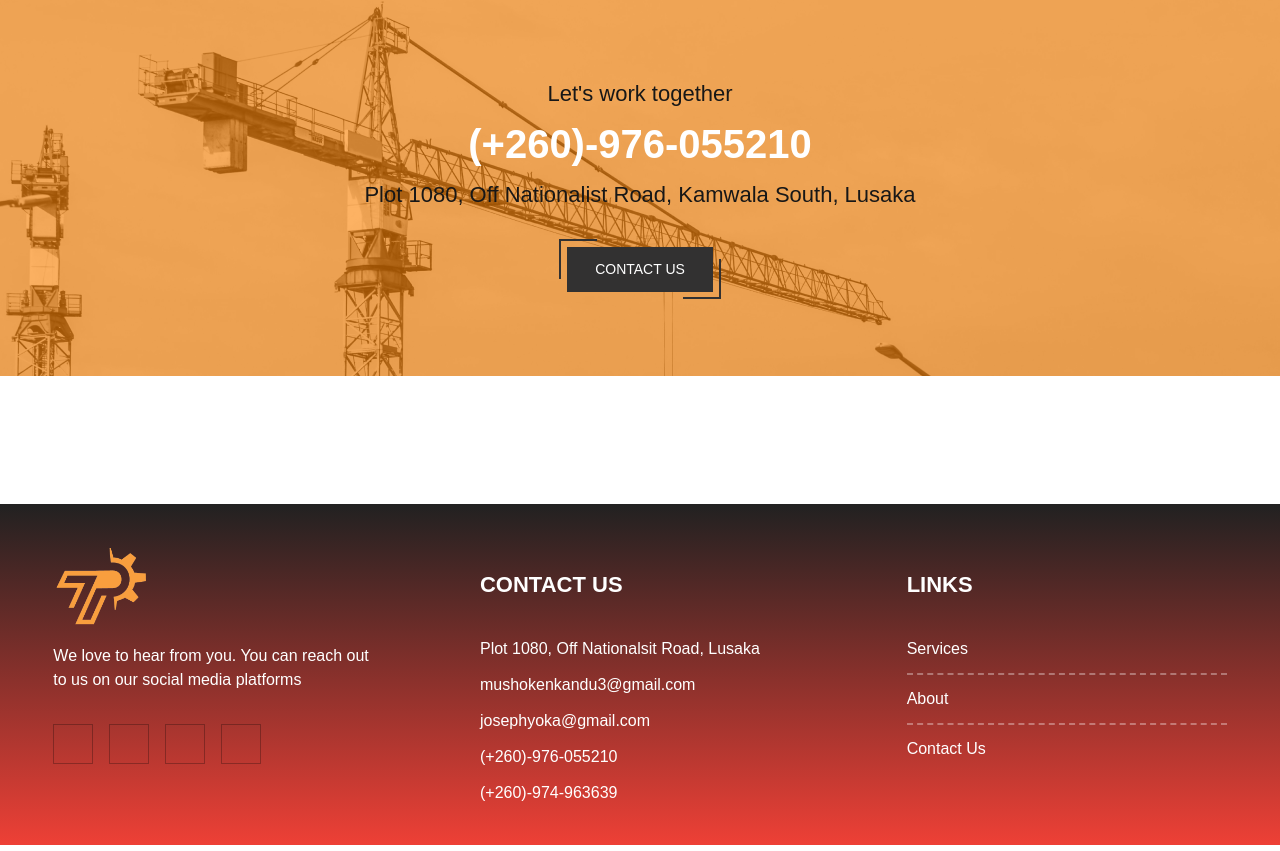
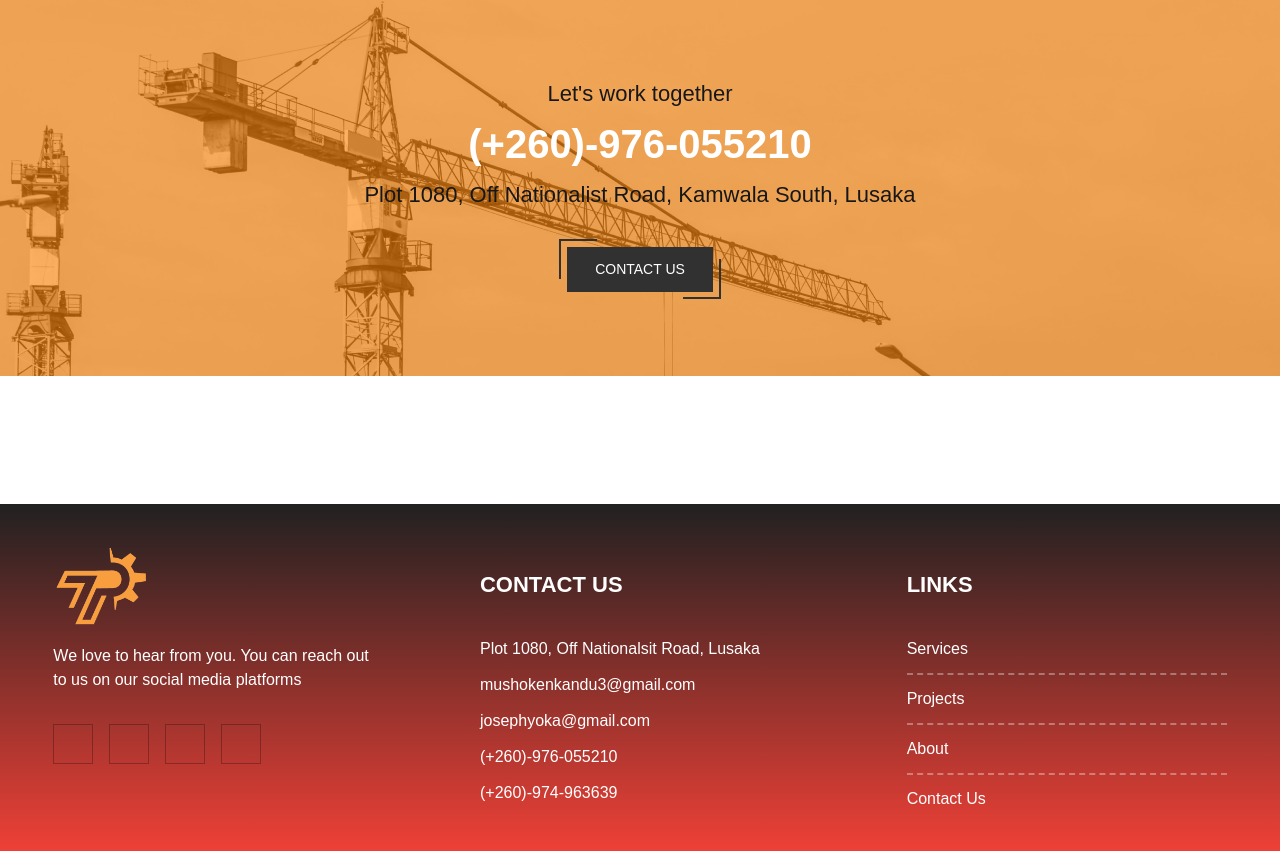
Before and after one commit to mkaweme/techplus, a Next.js app: page / in a window 1280 px wide. Shown: the part 4052-4903 px from the top of the page. Built offline with nearby package versions, Linux system fonts and the light colour scheme; some icons are missing.

Commit message:
Added projects link

```diff
--- a/app/components/Footer.tsx
+++ b/app/components/Footer.tsx
@@ -37,6 +37,7 @@ const Footer = () => {
       <div className="flex flex-col lg:w-[25%] text-white gap-y-3">
         <h3 className="text-[22px] font-bold my-6">LINKS</h3>
         <Link href="/services" className="border-dashed border-b-2 border-[#FFFFFF56] pb-3">Services</Link>
+        <Link href="/services#projects" className="border-dashed border-b-2 border-[#FFFFFF56] pb-3">Projects</Link>
         <Link href="/about" className="border-dashed border-b-2 border-[#FFFFFF56] pb-3">About</Link>
         <Link href="/contact">Contact Us</Link>
       </div>
```
